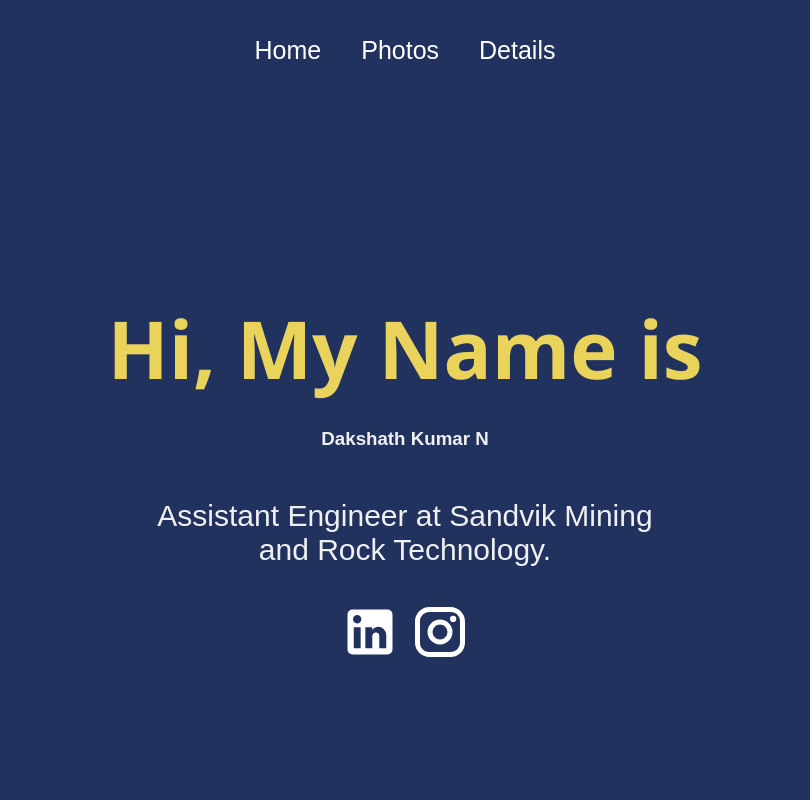
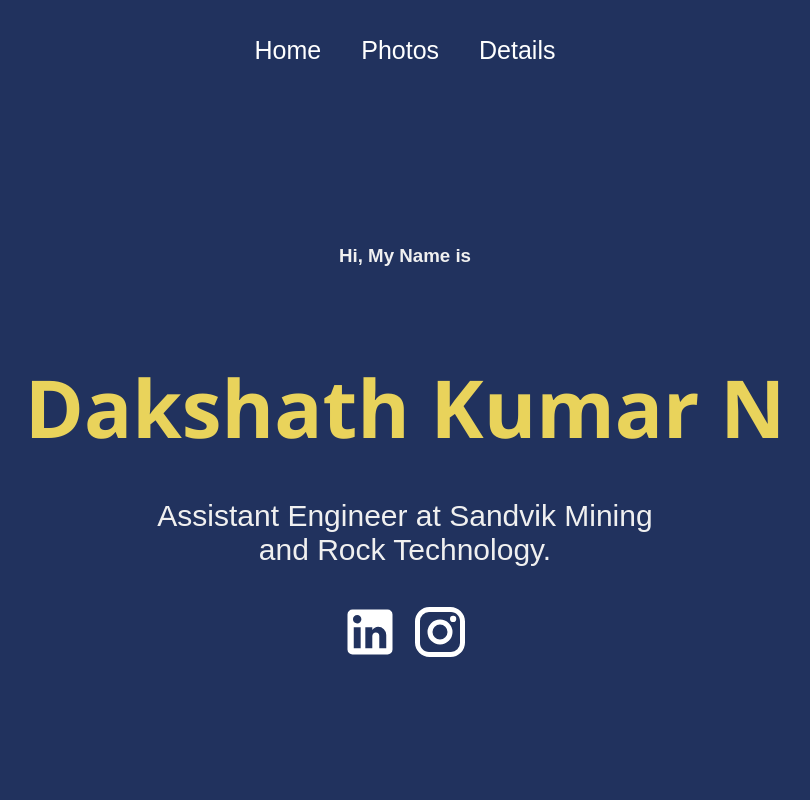
Before and after one commit to Dakshparva/Dakshath-Personal-info, a React (Create React App) app: page / in a window 1280 px wide. Shown: the top 800 px of the page, without its empty margins (235-1045 px from the left). Built offline with nearby package versions, Linux system fonts and the light colour scheme.

Commit message:
Update Home.js

```diff
--- a/src/pages/Home.js
+++ b/src/pages/Home.js
@@ -7,8 +7,8 @@ function Home() {
   return (
     <div className="home">
       <div className="about">
-        <h2> Hi, My Name is </h2>
-    <h3>Dakshath Kumar N</h3>
+        <h3> Hi, My Name is </h3>
+    <h2>Dakshath Kumar N</h2>
         <div className="prompt">
           <p>Assistant Engineer at Sandvik Mining and Rock Technology.</p>
           <a href="https://www.linkedin.com/in/dakshath-kumar-n-4a2a66114"><LinkedInIcon  /></a>
```
